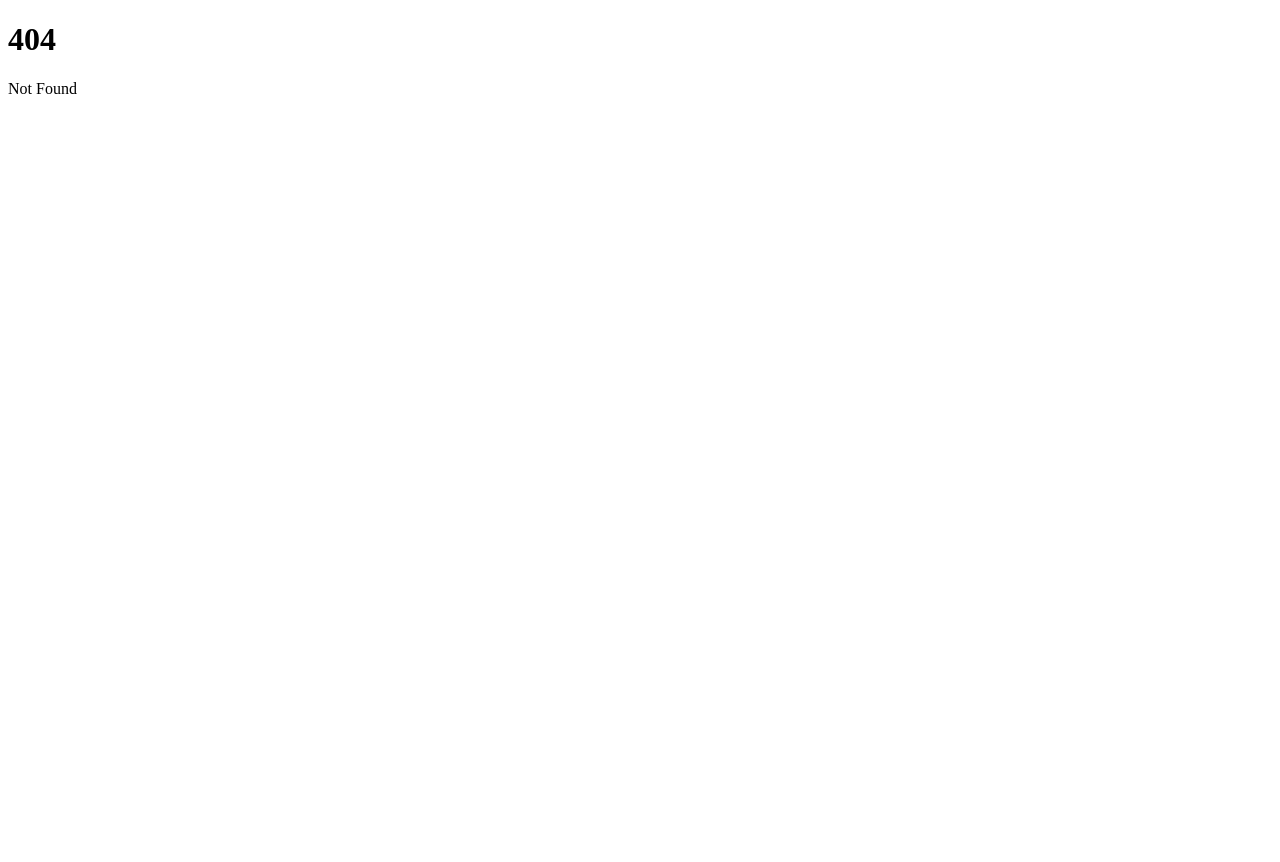
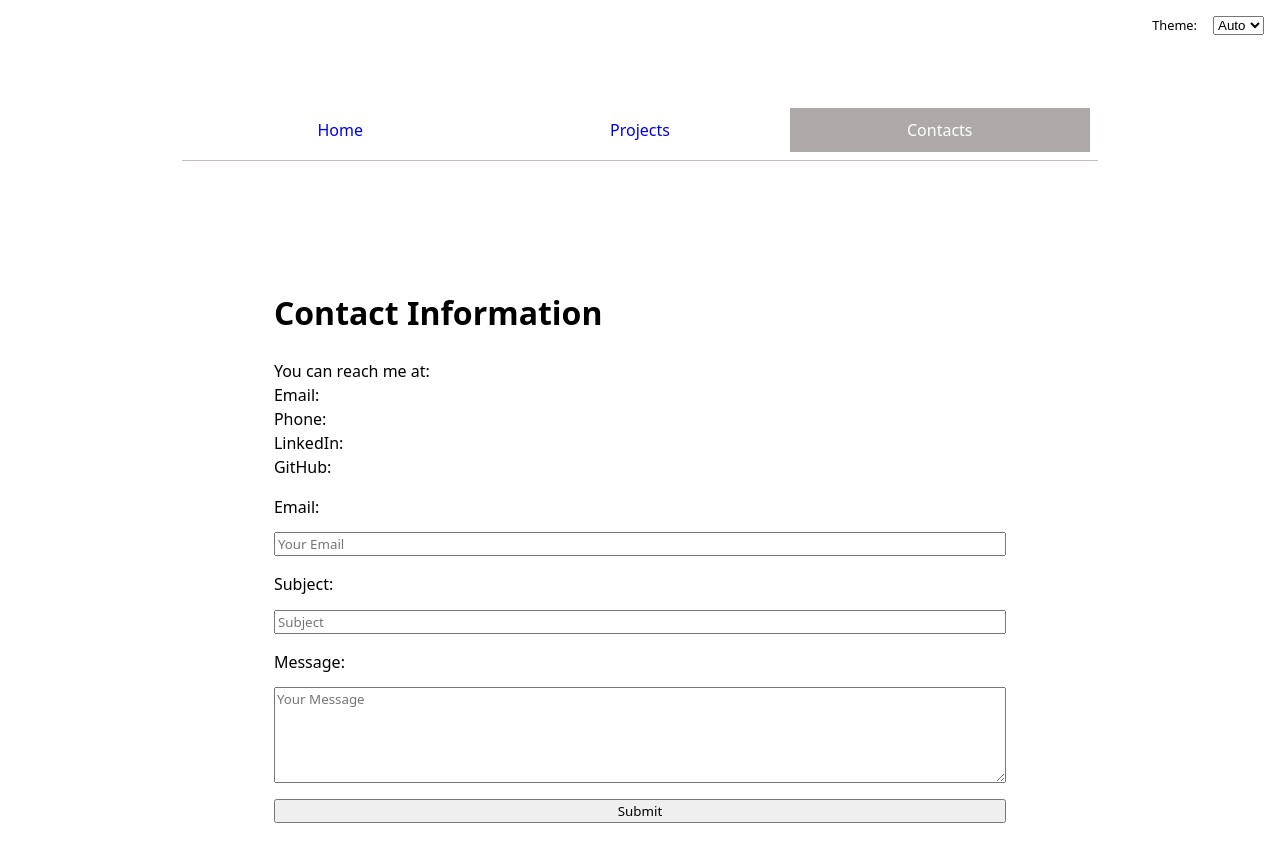
Before and after one commit to matt-s-j/L4, a SvelteKit app: page /contacts in a window 1280 px wide. Before the commit this address had no page. Shown: the top 862 px of the page. Before the commit the page ends 800 px from the top, so only its background shows below. Built offline with nearby package versions, Linux system fonts and the light colour scheme.

Commit message:
lab complete

```diff
--- a/src/app.html
+++ b/src/app.html
@@ -4,6 +4,9 @@
 		<meta charset="utf-8" />
 		<link rel="icon" href="%sveltekit.assets%/favicon.png" />
 		<meta name="viewport" content="width=device-width" />
+		<title>Matthew Johnson</title>
+		<link rel="stylesheet" href="%sveltekit.assets%/style.css" />
+		<script src="%sveltekit.assets%/global.js" type="module"></script>
 		%sveltekit.head%
 	</head>
 	<body data-sveltekit-preload-data="hover">
--- /dev/null
+++ b/src/routes/contacts/+page.svelte
@@ -0,0 +1,24 @@
+<svelte:head>
+    <title>Contact Me</title>
+</svelte:head>
+<body>
+    <h1>Contact Information</h1>
+    <p>
+        You can reach me at:
+        <br>
+        Email:
+        <br>
+        Phone:
+        <br>
+        LinkedIn:
+        <br>
+        GitHub:
+        <br>
+    </p>
+    <form action="mailto:foo@bar.com" method="get">
+        <label for="email">Email: <input type="email" name="email" placeholder="Your Email" required> </label>
+        <label for="subject">Subject: <input type="subject" name="subject" placeholder="Subject" required> </label>
+        <label for="body">Message: <textarea name="body" rows="5" placeholder="Your Message" required></textarea> </label>
+        <input type="submit" value="Submit">
+    </form>
+</body>
--- /dev/null
+++ b/static/global.js
@@ -0,0 +1,69 @@
+console.log("This is a global script.");
+
+function $$ (selector, context = document) {
+  return Array.from(context.querySelectorAll(selector));
+}
+
+const ARE_WE_HOME = document.documentElement.classList.contains("home");
+
+
+
+// let navlinks = $$("nav a");
+// let currentLink = navLinks.find(a => a.host === location.host && a.pathname === location.pathname);
+
+// if (currentLink) {
+//   currentLink?.classList.add("current");
+// }
+
+let pages = [
+  {url: "./", title: "Home"},
+  {url: "projects", title: "Projects"},
+  {url: "contacts", title: "Contacts"},
+]
+
+let nav = document.createElement("nav");
+
+document.body.prepend(nav);
+
+for (let p of pages) {
+  let url = p.url;
+  let title = p.title;
+  console.log(url, title, ARE_WE_HOME);
+
+  if (!ARE_WE_HOME && !url.startsWith("http")) {
+    url = "../" + url;
+  }
+  console.log(url, title, ARE_WE_HOME);
+
+  let a = document.createElement("a");
+  a.href = url;
+  a.textContent = title;
+  if (a.host === location.host && a.pathname === location.pathname) {
+    a.classList.add("current");
+  }
+  nav.append(a);
+}
+
+document.body.insertAdjacentHTML("afterbegin", `
+  <label class="color-scheme">
+    Theme:
+    <select>
+      <option value="dark light">Auto</option>
+      <option value="light">Light</option>
+      <option value="dark">Dark</option>
+    </select>
+  </label>
+`);
+
+let select = document.querySelector(".color-scheme select");
+
+select.addEventListener("input", function (e) {
+  console.log("color-scheme", e.target.value);
+  document.documentElement.style.setProperty("color-scheme", select.value);
+  localStorage.colorScheme = e.target.value;
+});
+
+if (localStorage.colorScheme) {
+  document.documentElement.style.setProperty("color-scheme", localStorage.colorScheme);
+  select.value = localStorage.colorScheme;
+}
--- /dev/null
+++ b/static/style.css
@@ -0,0 +1,81 @@
+:root {
+    --color--accent: #4a90e2;
+}
+
+html {
+    color-scheme: dark light;
+}
+
+body {
+    font-family: Arial, sans-serif;
+    margin: 10;
+    padding: 10ch;
+    font: 100%/1.5 system-ui, sans-serif;
+    max-width: 100ch;
+    margin-inline: auto;
+    accent-color: var(--color--accent);
+}
+
+nav {
+    text-align: center;
+    display: flex;
+    padding: .5em;
+    margin-bottom: 1em;
+    border-bottom: #c5bcbc 1px solid;
+}
+
+nav a {
+    text-decoration: none;
+    padding: 10px 20px;
+    display: block;
+    flex: 1;
+}
+nav a:hover {
+    background-color: var(--color--accent);
+    color: white;
+}
+
+nav ul{
+    display: contents;
+}
+
+nav li {
+    list-style: none;
+}
+
+.current {
+    background-color: #ada9a9;
+    color: white;
+}
+
+form input{
+    font-family: inherit;
+    display: block;
+    width: 100%;
+    box-sizing: border-box;
+    margin-block: 1em;
+}
+
+form textarea{
+    font-family: inherit;
+    display: block;
+    width: 100%;
+    box-sizing: border-box;
+    margin-block: 1em;
+}
+
+
+form label {
+    display: block;
+    margin-block: 1em;
+}
+
+.color-scheme {
+    position: absolute;
+    top: 1rem;
+    right: 1rem;
+    display: inline-flex;
+    gap: 1rem;
+    font-family: inherit;
+    font-size: 80%;
+}
```
Also changed, not shown: src/routes/+page.svelte (+10 -2 lines), src/routes/projects/+page.svelte (added, +16 -0 lines), static/images/Headshot.jpeg (added), 1 other file (tests, documents, lock files or other folders).
